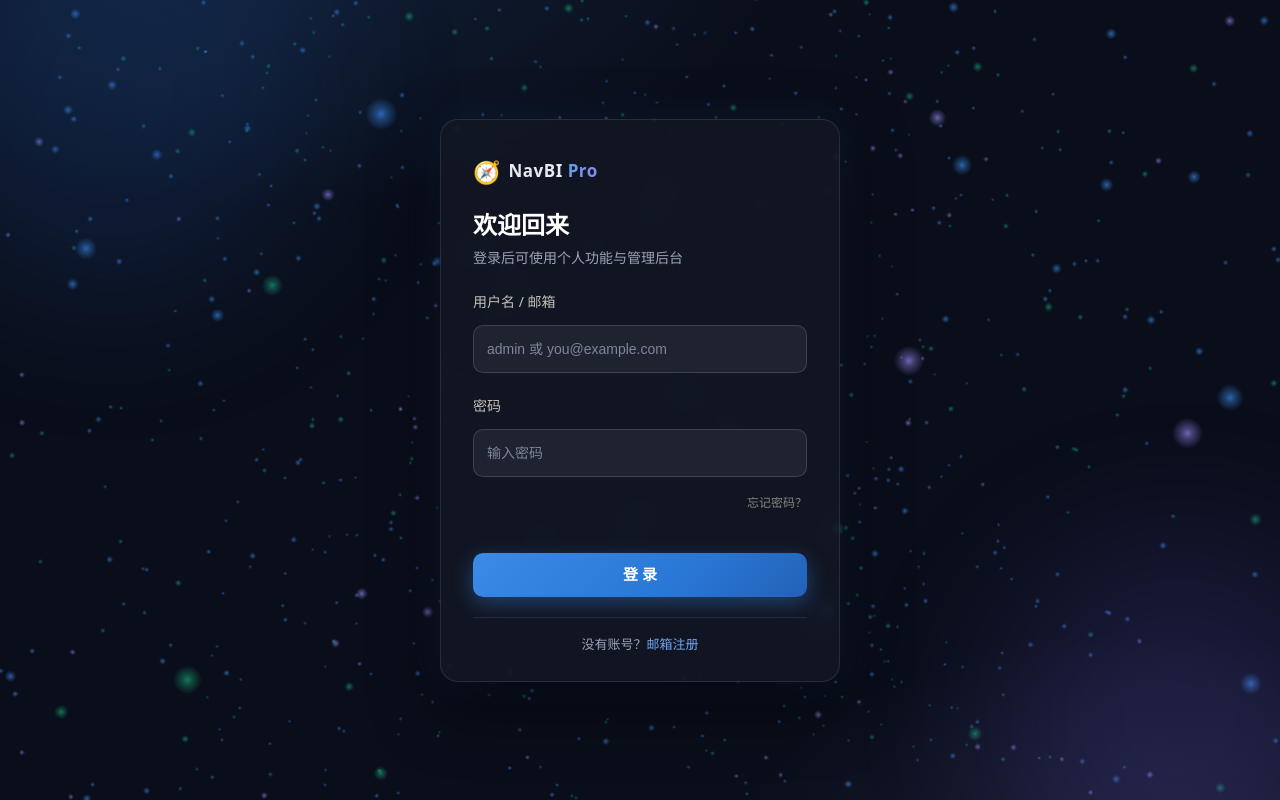
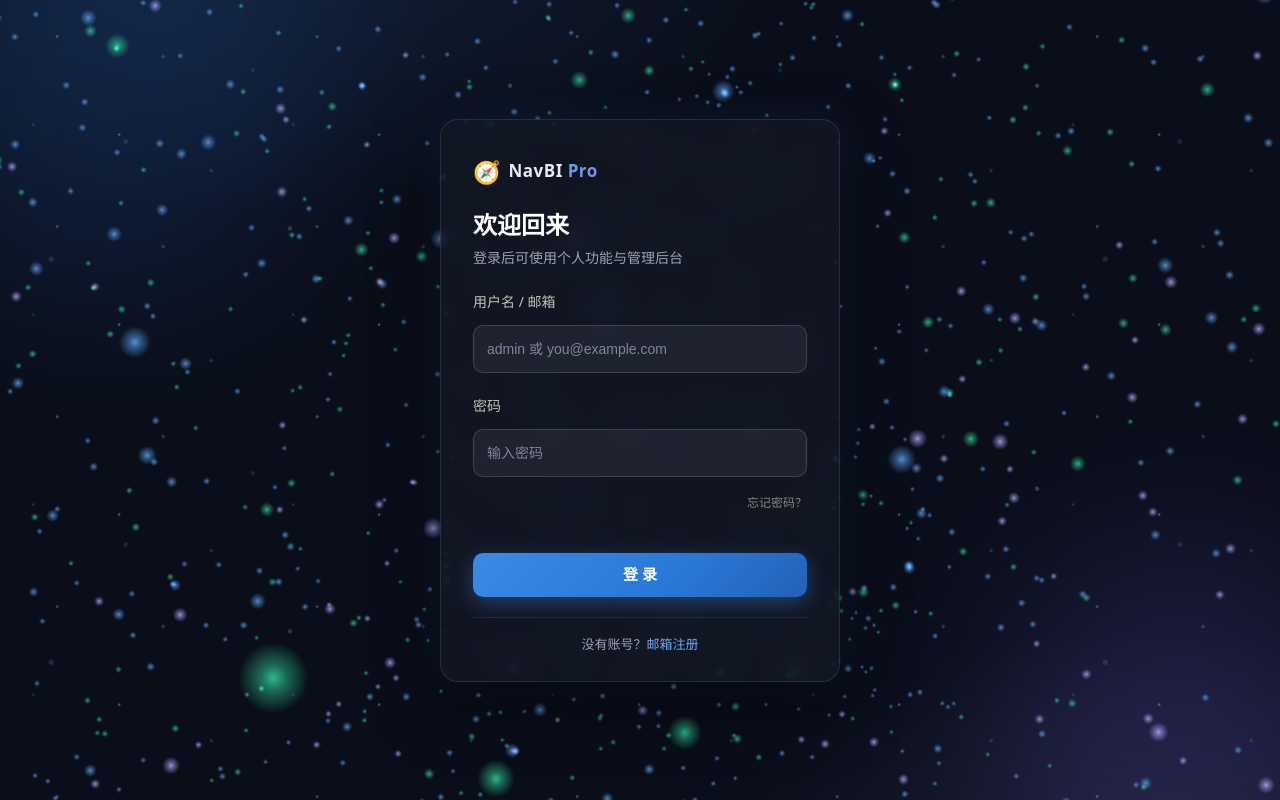
Before and after one commit to JasonZhangDad/NavBI, a Vue app in the folder frontend/: page /login in a window 1280 px wide. Built offline with nearby package versions, Linux system fonts and the light colour scheme; no server answers.

Commit message:
fix(frontend): make starfield animation visible

```diff
--- a/frontend/src/components/AuthShell.vue
+++ b/frontend/src/components/AuthShell.vue
@@ -54,6 +54,7 @@ onMounted(() => {
 <style scoped>
 .auth-page {
   position: relative;
+  isolation: isolate;
   min-height: 100vh;
   display: flex;
   align-items: center;
@@ -88,7 +89,7 @@ onMounted(() => {
 }
 .auth-card {
   position: relative;
-  z-index: 1;
+  z-index: 2;
   width: 100%;
   max-width: 400px;
   background: rgba(20, 24, 38, 0.75);
--- a/frontend/src/components/StarfieldBackground.vue
+++ b/frontend/src/components/StarfieldBackground.vue
@@ -44,7 +44,7 @@ function makeLayer(count, size, color, spread) {
     map: sprite,
     sizeAttenuation: true,
     transparent: true,
-    opacity: 0.75,
+    opacity: 0.9,
     blending: THREE.AdditiveBlending,
     depthWrite: false
   })
@@ -66,8 +66,8 @@ function onResize() {
 
 function tick() {
   layers.forEach((layer, i) => {
-    layer.rotation.y += 0.0003 * (i + 1)
-    layer.rotation.x += 0.0001 * (i + 1)
+    layer.rotation.y += 0.001 * (i + 1)
+    layer.rotation.x += 0.00035 * (i + 1)
   })
   camera.position.x += (pointer.x * 8 - camera.position.x) * 0.03
   camera.position.y += (-pointer.y * 8 - camera.position.y) * 0.03
@@ -79,17 +79,18 @@ function tick() {
 onMounted(() => {
   scene = new THREE.Scene()
   camera = new THREE.PerspectiveCamera(60, window.innerWidth / window.innerHeight, 1, 1000)
-  camera.position.z = 140
+  camera.position.z = 110
   renderer = new THREE.WebGLRenderer({ alpha: true, antialias: false })
   renderer.setPixelRatio(Math.min(window.devicePixelRatio, 2))
+  renderer.setClearAlpha(0)
   renderer.setSize(window.innerWidth, window.innerHeight)
   host.value.appendChild(renderer.domElement)
 
   sprite = makeSprite()
   layers = [
-    makeLayer(900, 2.6, 0x3987e5, 340),
-    makeLayer(600, 2.0, 0x199e70, 280),
-    makeLayer(280, 3.8, 0x9085e9, 420)
+    makeLayer(1100, 3.4, 0x5aa2f0, 320),
+    makeLayer(760, 2.6, 0x2fce96, 260),
+    makeLayer(420, 4.8, 0xb0a8ff, 390)
   ]
 
   window.addEventListener('resize', onResize)
@@ -119,7 +120,52 @@ onBeforeUnmount(() => {
 .starfield {
   position: fixed;
   inset: 0;
+  z-index: 1;
+  overflow: hidden;
+  pointer-events: none;
+  transform: translateZ(0);
+}
+.starfield::before,
+.starfield::after {
+  content: '';
+  position: absolute;
+  inset: -12%;
   z-index: 0;
-  pointer-events: none;
+  background-image:
+    radial-gradient(circle at 24px 36px, rgba(255, 255, 255, 0.92) 0 1px, transparent 1.7px),
+    radial-gradient(circle at 116px 72px, rgba(90, 162, 240, 0.82) 0 1.2px, transparent 2px),
+    radial-gradient(circle at 198px 26px, rgba(47, 206, 150, 0.72) 0 1px, transparent 1.8px),
+    radial-gradient(circle at 68px 148px, rgba(176, 168, 255, 0.74) 0 1.3px, transparent 2.1px),
+    radial-gradient(circle at 222px 128px, rgba(255, 255, 255, 0.78) 0 1px, transparent 1.8px);
+  background-size: 260px 190px;
+  opacity: 0.34;
+  animation: starfield-drift 22s linear infinite;
+}
+.starfield::after {
+  --scale: 1.55;
+  --drift-x: 4%;
+  --drift-y: -3%;
+  background-size: 340px 260px;
+  opacity: 0.22;
+  animation-duration: 34s;
+}
+.starfield canvas {
+  position: absolute;
+  inset: 0;
+  z-index: 1;
+}
+@keyframes starfield-drift {
+  from {
+    transform: translate3d(0, 0, 0) scale(var(--scale, 1));
+  }
+  to {
+    transform: translate3d(var(--drift-x, -3%), var(--drift-y, 2%), 0) scale(var(--scale, 1));
+  }
+}
+@media (prefers-reduced-motion: reduce) {
+  .starfield::before,
+  .starfield::after {
+    animation: none;
+  }
 }
 </style>
--- a/frontend/src/views/Home.vue
+++ b/frontend/src/views/Home.vue
@@ -225,6 +225,8 @@ onMounted(() => {
 
 <style scoped>
 .portal {
+  position: relative;
+  isolation: isolate;
   min-height: 100vh;
   display: flex;
   flex-direction: column;
@@ -236,7 +238,7 @@ onMounted(() => {
 }
 .hero {
   position: relative;
-  z-index: 1;
+  z-index: 2;
   padding: 64px 24px 40px;
   text-align: center;
 }
@@ -304,7 +306,7 @@ onMounted(() => {
 }
 .content {
   position: relative;
-  z-index: 1;
+  z-index: 2;
   flex: 1;
   width: 100%;
   max-width: 1080px;
@@ -375,7 +377,7 @@ onMounted(() => {
 }
 .site-footer {
   position: relative;
-  z-index: 1;
+  z-index: 2;
   max-width: 1080px;
   margin: 0 auto;
   padding: 24px;
@@ -408,7 +410,7 @@ onMounted(() => {
   display: flex;
   align-items: center;
   gap: 8px;
-  z-index: 10;
+  z-index: 3;
 }
 .tb-btn {
   display: inline-flex;
--- a/frontend/src/views/admin/AdminLayout.vue
+++ b/frontend/src/views/admin/AdminLayout.vue
@@ -67,6 +67,8 @@ onBeforeUnmount(() => {
 
 <style scoped>
 .admin {
+  position: relative;
+  isolation: isolate;
   min-height: 100vh;
   background:
     radial-gradient(1000px 420px at 70% -10%, rgba(57, 135, 229, 0.12), transparent 60%),
@@ -76,7 +78,7 @@ onBeforeUnmount(() => {
 .aside,
 .body {
   position: relative;
-  z-index: 1;
+  z-index: 2;
 }
 .aside {
   background: rgba(255, 255, 255, 0.03);
```
Also changed, not shown: frontend/test-starfield-visibility.mjs (added, +36 -0 lines).
